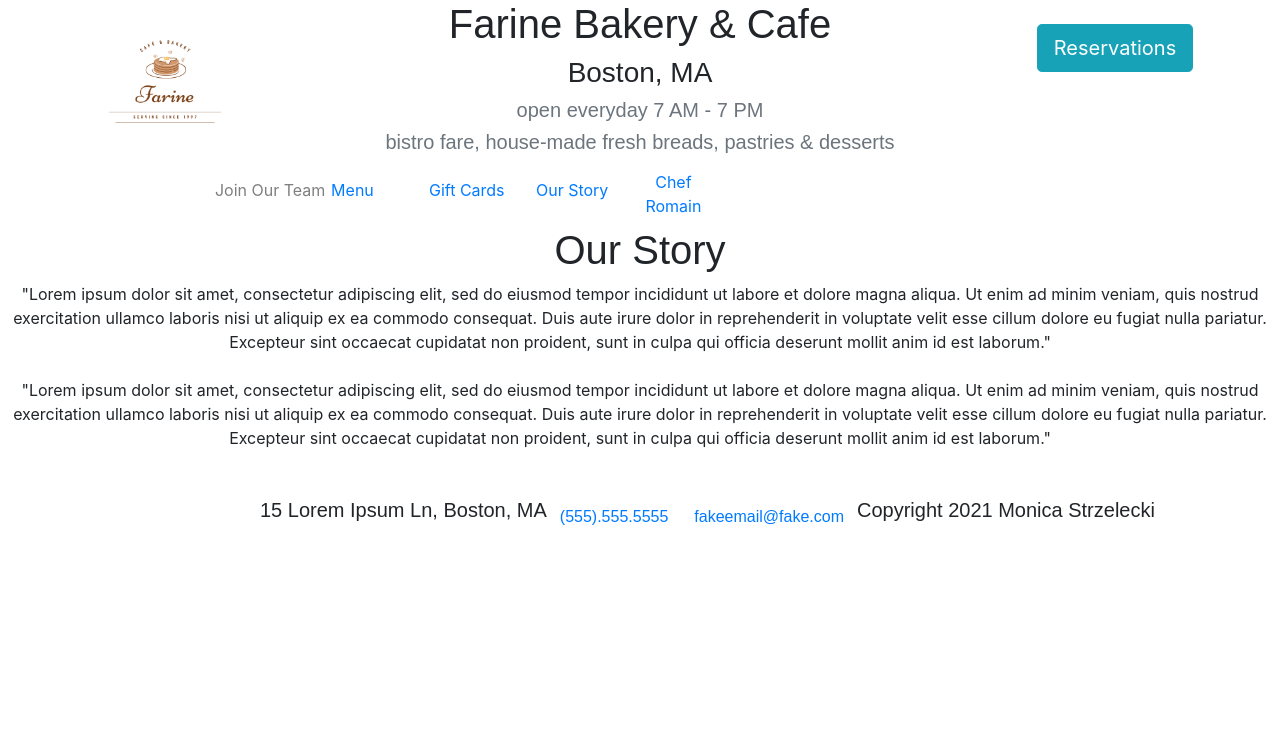
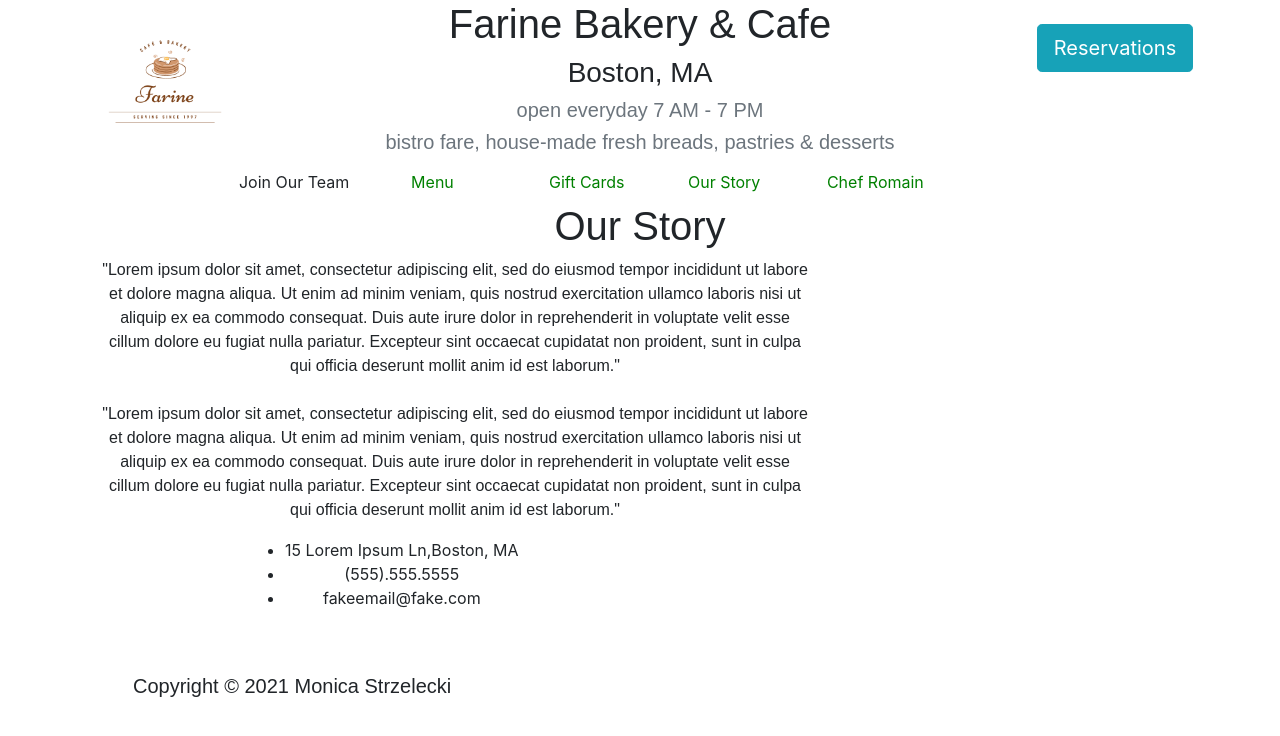
Before and after one commit to mjstrz/farine-react, a React (Create React App) app: page /about in a window 1280 px wide. Shown: the top 736 px of the page. Built offline with nearby package versions, Linux system fonts and the light colour scheme; the HTML template or start-up script is replaced by a standard one.

Commit message:
Nav linkd modified with styled variable; some formatting changes to Footer, Header; Giftcard and About CSS styling

```diff
--- a/package.json
+++ b/package.json
@@ -15,6 +15,7 @@
     "react-scripts": "5.0.0",
     "react-select": "^5.2.2",
     "reactstrap": "^8.5.1",
+    "styled-components": "^5.3.5",
     "web-vitals": "^2.1.2"
   },
   "scripts": {
--- a/src/components/About.js
+++ b/src/components/About.js
@@ -3,10 +3,10 @@ import ReactDOM from 'react-dom';
 
 export default function About() {
     return (
-      <div>
+      <div className='container'>
           <h1>Our Story</h1>
 
-          "Lorem ipsum dolor sit amet, consectetur adipiscing elit, sed do eiusmod tempor incididunt ut labore et dolore
+          <p className='col-8 md-6 sm-3'>"Lorem ipsum dolor sit amet, consectetur adipiscing elit, sed do eiusmod tempor incididunt ut labore et dolore
             magna aliqua. Ut enim ad minim veniam, quis nostrud exercitation ullamco laboris nisi ut aliquip ex ea commodo
             consequat. Duis aute irure dolor in reprehenderit in voluptate velit esse cillum dolore eu fugiat nulla
             pariatur. Excepteur sint occaecat cupidatat non proident, sunt in culpa qui officia deserunt mollit anim id est
@@ -17,7 +17,7 @@ export default function About() {
             magna aliqua. Ut enim ad minim veniam, quis nostrud exercitation ullamco laboris nisi ut aliquip ex ea commodo
             consequat. Duis aute irure dolor in reprehenderit in voluptate velit esse cillum dolore eu fugiat nulla
             pariatur. Excepteur sint occaecat cupidatat non proident, sunt in culpa qui officia deserunt mollit anim id est
-            laborum."
+            laborum."</p>
       </div>
     )
 }
--- a/src/components/Footer.js
+++ b/src/components/Footer.js
@@ -4,7 +4,7 @@ import React from 'react';
 
 export default function Footer() {
     return(
-        <footer className="site-footer">
+
             <div className="container">
                 <div className="row row-content">
                     <div className="col col-md-2">
@@ -12,27 +12,21 @@ export default function Footer() {
                         <a className="btn btn-social-icon btn-facebook" href="http://www.facebook.com/"><i className="fa fa-facebook" /></a>{' '}
                     </div>
 
-                        <h5>
-                            15 Lorem Ipsum Ln,
-                             Boston, MA
-                        </h5>
+                    <div className="row row-content">
+                    <ul>
+                        <li>15 Lorem Ipsum Ln,Boston, MA</li>
+                        <li>(555).555.5555 </li>
+                        <li>fakeemail@fake.com</li>
+                    </ul>
+                    </div>
+                    </div>
 
+                <footer className='site-footer'>
+                    <h5>
+                    Copyright &copy; 2021 Monica Strzelecki
+                    </h5>
+                </footer>
+                </div>
 
-                {/* <!-- phone and email  --> */}
-
-                    <h5>
-                        <a className="btn btn-link" href="#"><i class="fa fa-phone"></i>(555).555.5555 </a>
-                    </h5>
-                    <h5>
-                        <a className="btn btn-link" href="#"><i className="fa fa-envelope-o"></i>fakeemail@fake.com</a>
-                    </h5>
-
-                    <h5>
-                        Copyright 2021 Monica Strzelecki
-                    </h5>
-                </div>
-            </div>
-
-        </footer>
     )
 }
--- a/src/components/Giftcard.js
+++ b/src/components/Giftcard.js
@@ -1,23 +1,26 @@
 import React from 'react';
 import ReactDOM from 'react-dom';
+import '../index.css';
 
 export default function Giftcard() {
     return (
-      <div>
+      <div className='container'>
+        <div className='giftcard'>
           <h1>Buy a giftcard!</h1>
 
-          <p>"Lorem ipsum dolor sit amet, consectetur adipiscing elit, sed do eiusmod tempor incididunt ut labore et dolore
+          <p className='col-8 md-6 sm-3'>"Lorem ipsum dolor sit amet, consectetur adipiscing elit, sed do eiusmod tempor incididunt ut labore et dolore
+            magna aliqua. Ut enim ad minim veniam, quis nostrud exercitation ullamco laboris nisi ut aliquip ex ea commodo
+            consequat. Duis aute irure dolor in reprehenderit in voluptate velit esse cillum dolore eu fugiat nulla
+            pariatur. Excepteur sint occaecat cupidatat non proident, sunt in culpa qui officia deserunt mollit anim id est
+            laborum."
+            <br/>
+            <br/>
+            "Lorem ipsum dolor sit amet, consectetur adipiscing elit, sed do eiusmod tempor incididunt ut labore et dolore
             magna aliqua. Ut enim ad minim veniam, quis nostrud exercitation ullamco laboris nisi ut aliquip ex ea commodo
             consequat. Duis aute irure dolor in reprehenderit in voluptate velit esse cillum dolore eu fugiat nulla
             pariatur. Excepteur sint occaecat cupidatat non proident, sunt in culpa qui officia deserunt mollit anim id est
             laborum."</p>
-            <br/>
-            <br/>
-            <p>"Lorem ipsum dolor sit amet, consectetur adipiscing elit, sed do eiusmod tempor incididunt ut labore et dolore
-            magna aliqua. Ut enim ad minim veniam, quis nostrud exercitation ullamco laboris nisi ut aliquip ex ea commodo
-            consequat. Duis aute irure dolor in reprehenderit in voluptate velit esse cillum dolore eu fugiat nulla
-            pariatur. Excepteur sint occaecat cupidatat non proident, sunt in culpa qui officia deserunt mollit anim id est
-            laborum."</p>
+            </div>
       </div>
     )
 }
--- a/src/components/Header.js
+++ b/src/components/Header.js
@@ -21,7 +21,7 @@ export default function Header() {
         <div className="container">
             <div className="row">
                 <div className="col-4 col-sm-3 col-md-2 align-self-center">
-                    <img src="img/Farine_Logo.png" width="225px" className="img-fluid" alt="Farine logo"/>
+                    <Link to="/"><img src="img/Farine_Logo.png" width="225px" className="img-fluid" alt="Farine logo"/></Link>
                 </div>
                 <div className="col">
                     <h1>Farine Bakery & Cafe</h1>
--- a/src/components/Home.js
+++ b/src/components/Home.js
@@ -1,43 +1,35 @@
 import React from 'react';
 import ReactDOM from 'react-dom';
 import { Card, CardImg, CardImgOverlay, CardTitle } from 'reactstrap';
-import { NavLink } from 'react-router-dom';
+import { NavLink, Link } from 'react-router-dom';
 
 export default function Home() {
     return(
         <div className="Directory align-items-center">
             <div className="row">
             <Card className="col-6">
-                {/* <Link to={`/directory/${campsite.id}`}> */}
                     <CardImg src="img/OrderOnline.jpeg" alt="Order Online" />
                     <CardImgOverlay>
-                        <CardTitle>Order Online</CardTitle>
+                       <Link to='/menu'><CardTitle>Order Online</CardTitle></Link>
                 </CardImgOverlay>
-                {/* </Link> */}
             </Card>
             <Card className="col-6">
-                {/* <Link to={`/directory/${campsite.id}`}> */}
                     <CardImg src="img/GiftCard.jpeg" alt="Gift Cards" />
                     <CardImgOverlay>
-                        <CardTitle >Gift Cards</CardTitle>
+                    <Link to='/giftcard'><CardTitle >Gift Cards</CardTitle></Link>
                 </CardImgOverlay>
-                {/* </Link> */}
             </Card>
             <Card className="col-6">
-                {/* <Link to={`/directory/${campsite.id}`}> */}
                     <CardImg src="img/EventOrdering.jpg" alt="Order Online" />
                     <CardImgOverlay>
                         <CardTitle>Event Ordering</CardTitle>
                 </CardImgOverlay>
-                {/* </Link> */}
             </Card>
             <Card className="col-6">
-                {/* <Link to={`/directory/${campsite.id}`}> */}
                     <CardImg src="img/BakeAtHome2.jpeg" alt="Bake at Home" />
                     <CardImgOverlay>
                         <CardTitle>Bake at Home</CardTitle>
                 </CardImgOverlay>
-                {/* </Link> */}
             </Card>
         </div>
     </div>
--- a/src/components/Navigation.js
+++ b/src/components/Navigation.js
@@ -2,10 +2,11 @@ import React from 'react';
 import { NavLink } from 'react-router-dom';
 import { Button, Nav, Navbar, NavbarBrand, NavbarToggler, Collapse, NavItem, Jumbotron } from 'reactstrap';
 import { Link } from 'react-router-dom';
+import styled from "styled-components";
 
 export default function Navigation() {
     return(
-        <nav className="navbar navbar-expand-lg navbar-light">
+        <nav className="navbar navbar-expand-lg navbar-light align-items-center">
         <div className="container">
 
         {/* Toggler */}
@@ -15,16 +16,12 @@ export default function Navigation() {
             </button>
             <div className="collapse navbar-collapse align-item-center" id="farineNavbar">
                 <ul className="navbar-nav d-flex justify-content-center justify-content-between">
-                    <li className="nav-item col-md-2 justify-content">
-                        {/* <Link to="/about">Our Story</Link> */}
-                        {/* <a class="nav-link text-nowrap">Our Story</a> */}
-                        </li>
-                    <li className="nav-item col-md-2 justify-content"><a className="nav-link text-nowrap" href="#">
-                            Join Our Team</a></li>
-                    <li className="nav-item col-md-2 justify-content"><a className="nav-link"><Link to="/menu">Menu</Link></a></li>
-                    <li className="nav-item col-md-2 justify-content-around"><a className="nav-link text-nowrap"><Link to="/giftcard">Gift Cards</Link></a></li>
-                    <li className="nav-item col-md-2 justify-content-between"><a className="nav-link text-nowrap" href="#"><Link to="/about">Our Story</Link></a></li>
-                    <li className="nav-item col-md-2 justify-content"><Link to="/romain">Chef Romain</Link></li>
+                    <li className="nav-item col-md-2 justify-content"></li>
+                    <li className="nav-item col-md-2 justify-content text-nowrap">Join Our Team</li>
+                    <li className="nav-item col-md-2 justify-content"><StyledLink to="/menu">Menu</StyledLink></li>
+                    <li className="nav-item col-md-2 justify-content-around"><StyledLink to="/giftcard">Gift Cards</StyledLink></li>
+                    <li className="nav-item col-md-2 justify-content-between"><StyledLink to="/about">Our Story</StyledLink></li>
+                    <li className="nav-item col-md-2 justify-content"><StyledLink to="/romain">Chef Romain</StyledLink></li>
                 </ul>
 
             </div>
@@ -32,3 +29,16 @@ export default function Navigation() {
     </nav>
     )
 }
+
+const StyledLink = styled(Link)`
+  color: Green;
+  text-emphasis: bold;
+margin: 1rem;
+padding: 1em;
+white-space: nowrap;
+position: relative;
+:hover {
+    color: purple;
+    cursor: pointer;
+}
+`;
--- a/src/index.css
+++ b/src/index.css
@@ -12,14 +12,23 @@ code {
     monospace;
 }
 
-h1, h3, h5 {
+h1, h3, h5, p {
   text-align: center;
   font-family: 'Outfit', sans-serif;
+}
+
+.container, p {
+  display: 'flex';
+  justify-content: 'center';
+  align-items: 'center';
+  text-align: center;
+  /* padding: 50px 50px; */
 }
 
 .site-footer{
   display: flex;
   align-items: center;
+  padding: 3em;
 }
 
 body{
@@ -31,6 +40,7 @@ body{
   text-align: center;
 }
 
-.site-footer {
-  padding: 3em;
+nav {
+ justify-content: center;
+ display: flex;
 }
```
Also changed, not shown: 1 other file (tests, documents, lock files or other folders).
